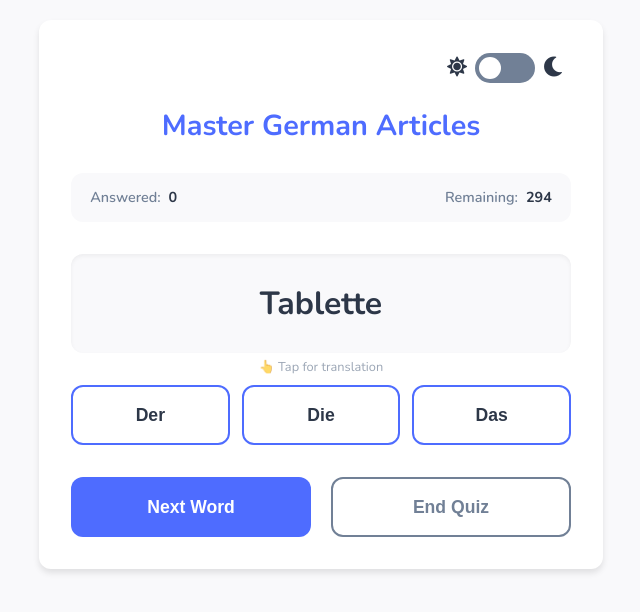
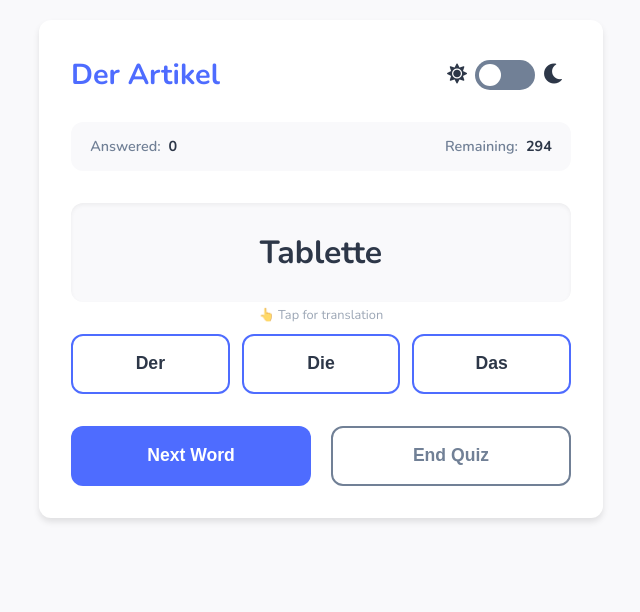
Before and after one commit to dofahkiin/der-artikel, a website: page public/index.html in a window 1280 px wide. Shown: the whole page, without its empty margins (319-959 px from the left). Drawn offline with nearby package versions, Linux system fonts and the light colour scheme.

Commit message:
Corrected the title placing

```diff
--- a/public/index.html
+++ b/public/index.html
@@ -13,7 +13,9 @@
 </head>
 <body>
   <div class="quiz-container">
-    <!-- Theme Toggle Switch -->
+    <!-- Header with Title and Theme Toggle Switch -->
+    <div class="header-container">
+      <h1>Der Artikel</h1>
       <div class="theme-switch-container">
         <span class="theme-icon"><i class="fas fa-sun"></i></span>
         <label class="theme-switch">
@@ -22,8 +24,7 @@
         </label>
         <span class="theme-icon"><i class="fas fa-moon"></i></span>
       </div>
-
-    <h1>Master German Articles</h1>
+    </div>
 
     <div class="status">
       <div class="status-item">
--- a/public/styles.css
+++ b/public/styles.css
@@ -55,20 +55,25 @@ body {
     transition: var(--transition);
 }
 
+/* Header container for title and theme toggle */
+.header-container {
+    display: flex;
+    align-items: center;
+    justify-content: space-between;
+    margin-bottom: 1.5rem;
+}
+
 h1 {
     font-size: 1.8rem;
     font-weight: 700;
     color: var(--primary);
-    margin-bottom: 1.5rem;
-    text-align: center;
+    margin: 0;
 }
 
 /* Theme toggle switch */
 .theme-switch-container {
     display: flex;
     align-items: center;
-    justify-content: flex-end;
-    margin-bottom: 1rem;
 }
 
 .theme-switch {
```
Lines whose indentation alone changed are shown as unchanged.
